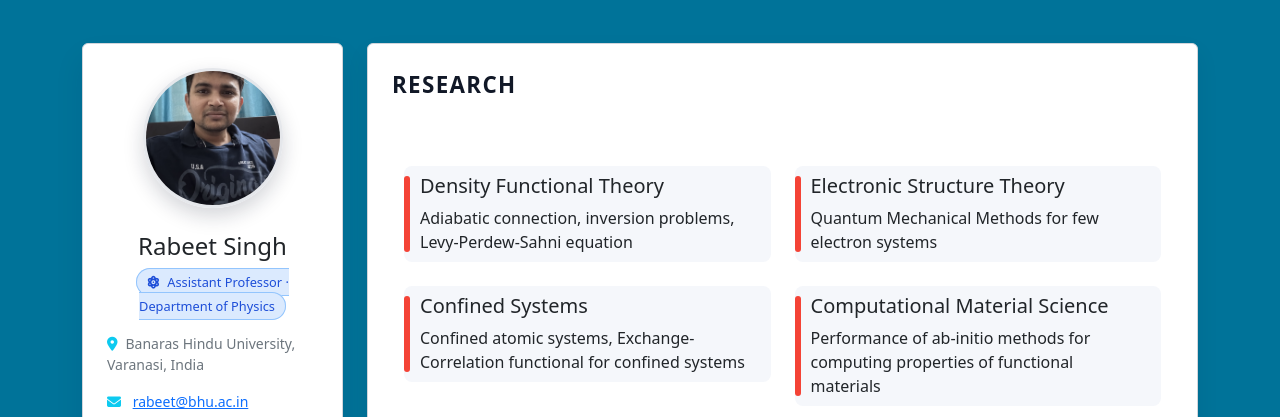
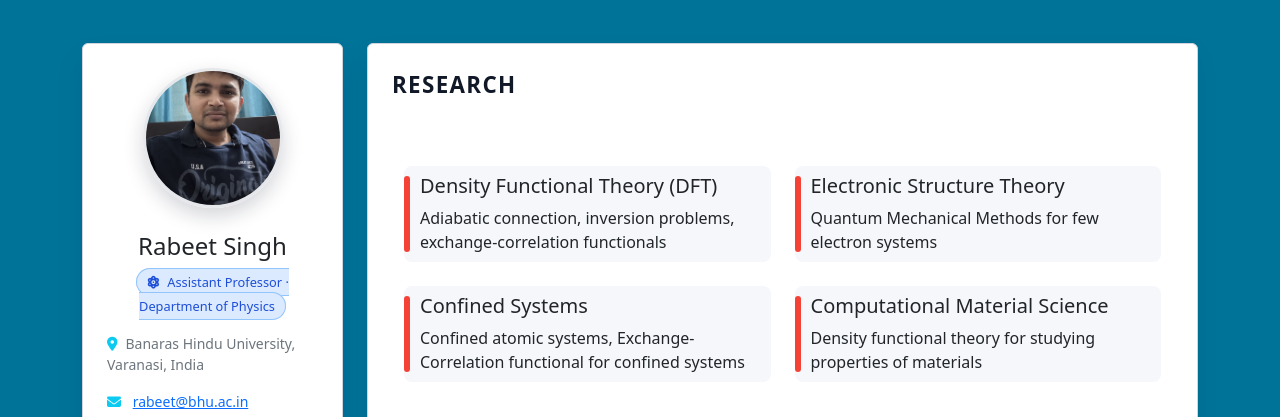
Before and after one commit to rabeetgh/rsweb, a plain HTML site: page index.html in a window 1280 px wide. Shown: the part 77-494 px from the top of the page. Drawn offline with nearby package versions, Linux system fonts and the light colour scheme.

Commit message:
Update feature descriptions for DFT and materials science

```diff
--- a/index.html
+++ b/index.html
@@ -332,8 +332,8 @@
       <div class="row g-4">
         <div class="col-12">
           <div class="feature-card">
-            <h5 class="feature-title">Density Functional Theory</h5>
-            <div class="feature-text">Adiabatic connection, inversion problems, Levy-Perdew-Sahni equation</div>
+            <h5 class="feature-title">Density Functional Theory (DFT)</h5>
+            <div class="feature-text">Adiabatic connection, inversion problems, exchange-correlation functionals</div>
           </div>
         </div>
         <div class="col-12">
@@ -357,7 +357,7 @@
         <div class="col-12">
           <div class="feature-card">
             <h5 class="feature-title">Computational Material Science</h5>
-            <div class="feature-text">Performance of ab-initio methods for computing properties of functional materials</div>
+            <div class="feature-text">Density functional theory for studying properties of materials</div>
           </div>
         </div>
       </div>
```
